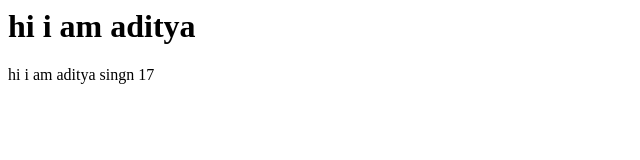
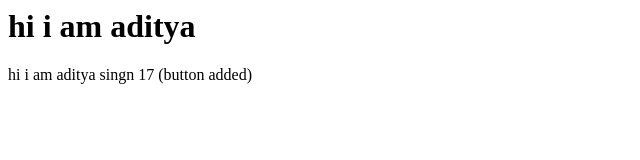
Before and after one commit to Aadiii-17/localrepo, a plain HTML site: page index.html in a window 1280 px wide. Shown: the full height of the page, 0-640 px from the left. Drawn offline with Linux system fonts and the light colour scheme.

Commit message:
buttonadded

```diff
--- a/index.html
+++ b/index.html
@@ -1,2 +1,2 @@
 <h1>hi i am aditya</h1>
-<p>hi i am aditya singn 17 </p>
+<p>hi i am aditya singn 17 (button added) </p>
```
